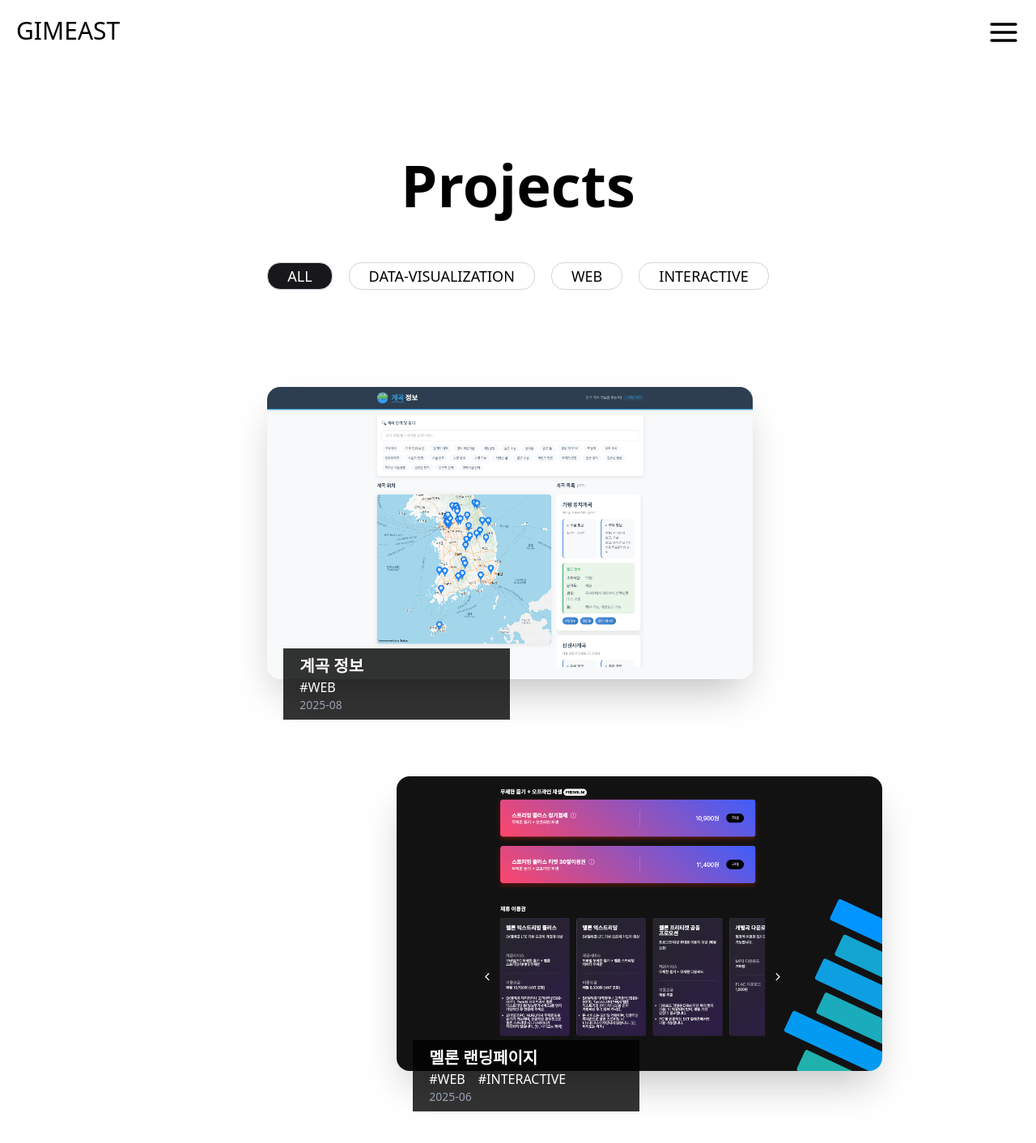
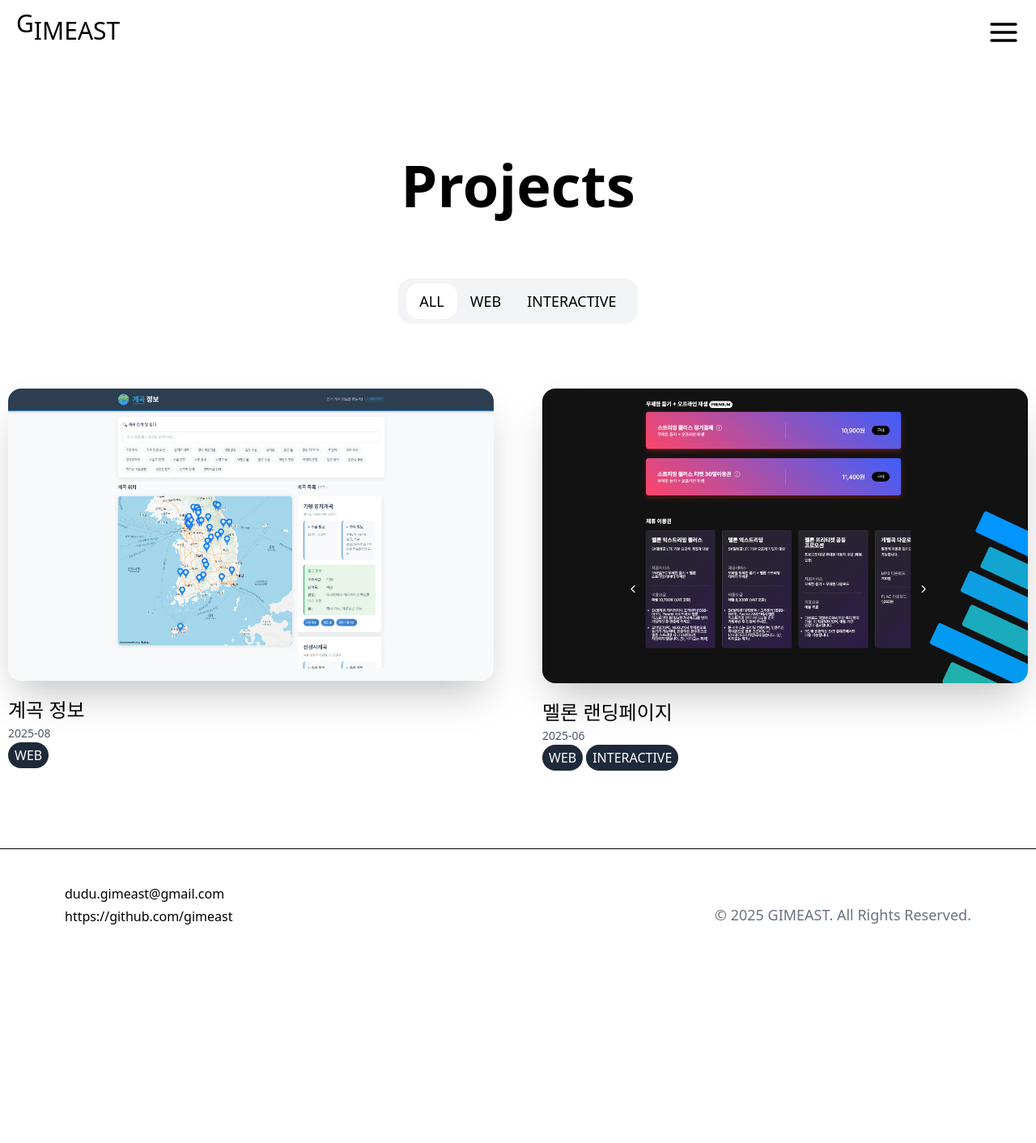
Before and after one commit to gimeast/portfolio-site, a React (Vite) app: page /project in a window 1280 px wide. Shown: the top 1412 px of the page at 81% size. After the commit the page ends 1184 px from the top, so only its background shows below. Built offline with nearby package versions, Linux system fonts and the light colour scheme; the HTML template or start-up script is replaced by a standard one.

Commit message:
Project 메뉴 UI 수정 및 푸터 추가

```diff
--- a/index.html
+++ b/index.html
@@ -4,7 +4,7 @@
     <meta charset="UTF-8" />
     <link rel="icon" type="image/svg+xml" href="/src/assets/logo.svg" />
     <meta name="viewport" content="width=device-width, initial-scale=1.0" />
-    <title>portfolio site - gimeast</title>
+    <title>gimeast | portfolio site</title>
   </head>
   <body>
     <div id="root"></div>
--- /dev/null
+++ b/src/components/Footer.jsx
@@ -0,0 +1,21 @@
+import React from "react";
+
+const Footer = () => {
+    return (
+        <footer className="flex justify-between items-end border-t-1 h-34 mt-14">
+            <address className="pb-10 pl-20 not-italic">
+                <a className="block" href="mailto:dudu.gimeast@gmail.com">
+                    dudu.gimeast@gmail.com
+                </a>
+                <a className="block mt-1" href="https://github.com/gimeast">
+                    https://github.com/gimeast
+                </a>
+            </address>
+            <small className="pb-10 pr-20  text-gray-500 text-lg">
+                &copy; 2025 GIMEAST. All Rights Reserved.
+            </small>
+        </footer>
+    );
+};
+
+export default Footer;
--- a/src/components/Header.jsx
+++ b/src/components/Header.jsx
@@ -15,7 +15,12 @@
             <Modal isOpen={isOpen} handleMenuToggle={handleMenuToggle} />
             <div className="w-[100%] flex justify-between p-5 max-w-[1920px]">
                 <h1 className="text-3xl">
-                    <Link to="/">GIMEAST</Link>
+                    <Link to="/">
+                        <span className="inline-block animate-[bounce_0.7s_ease-in_3_forwards]">
+                            G
+                        </span>
+                        IMEAST
+                    </Link>
                 </h1>
 
                 {!isOpen ? (
--- a/src/components/Main.jsx
+++ b/src/components/Main.jsx
@@ -3,7 +3,7 @@
 
 const Main = () => {
     return (
-        <main className="flex flex-col items-center mx-auto max-w-[1920px] mt-48">
+        <main className="flex flex-col items-center mx-auto max-w-[1920px] min-h-dvh mt-48">
             <Outlet />
         </main>
     );
--- a/src/pages/Layout.jsx
+++ b/src/pages/Layout.jsx
@@ -1,11 +1,13 @@
 import Header from "../components/Header.jsx";
 import Main from "../components/Main.jsx";
+import Footer from "../components/Footer.jsx";
 
 const Layout = () => {
     return (
         <>
             <Header />
             <Main />
+            <Footer />
         </>
     );
 };
--- a/src/pages/Project.jsx
+++ b/src/pages/Project.jsx
@@ -25,7 +25,7 @@
     const [projects, setProjects] = useState([]);
     const [currentType, setCurrentType] = useState({});
 
-    const filterTypes = ["ALL", "DATA-VISUALIZATION", "WEB", "INTERACTIVE"];
+    const filterTypes = ["ALL", "WEB", "INTERACTIVE"];
 
     function handleFilter(type) {
         setCurrentType(type);
@@ -46,13 +46,15 @@
     return (
         <>
             <h2 className="text-7xl font-bold">Projects</h2>
-            <section className="mb-50">
+
+            <section className="flex flex-col items-center mt-20">
                 <h3 className="sr-only">프로젝트 목록</h3>
-                <ul className="flex gap-5">
+
+                <ul className="flex justify-center items-center bg-gray-100 rounded-2xl w-74 h-14">
                     {filterTypes.map((type, index) => (
-                        <li className="mt-15" key={index}>
+                        <li className="" key={index}>
                             <button
-                                className={`border border-gray-300 text-lg px-6 py-0.5 rounded-2xl cursor-pointer ${currentType === type ? "bg-zinc-900 text-white" : ""}`}
+                                className={`text-lg px-4 py-2 rounded-2xl cursor-pointer ${currentType === type ? "bg-white text-black" : ""}`}
                                 onClick={() => handleFilter(type)}
                             >
                                 {type}
@@ -60,12 +62,9 @@
                         </li>
                     ))}
                 </ul>
-                <ul className="flex flex-col gap-30 mt-30">
-                    {projects.map((project, index) => (
-                        <li
-                            key={project.id}
-                            className={`relative ${index % 2 === 0 ? "left-0" : "left-40"}`}
-                        >
+                <ul className="grid grid-cols-2 gap-15 mt-20">
+                    {projects.map((project) => (
+                        <li key={project.id} className={"relative"}>
                             <a href={project.url} target="_blank">
                                 <img
                                     className="max-w-150 shadow-2xl rounded-2xl"
@@ -74,18 +73,17 @@
                                 />
                             </a>
 
-                            <div className="absolute bottom-[-50px] left-5 flex flex-col justify-center pl-5 w-70 bg-[rgba(0,0,0,0.8)] text-white p-2">
-                                <h4 className="text-xl font-bold">
-                                    {project.name}
-                                </h4>
-                                <p className="flex gap-4 font-thin">
-                                    {project.types.map((type, index) => (
-                                        <span key={index}>#{type}</span>
-                                    ))}
-                                </p>
-                                <span className="text-sm font-thin text-gray-400">
-                                    {project.date}
-                                </span>
+                            <h4 className="text-2xl mt-5">{project.name}</h4>
+                            <time className="text-sm text-gray-600">
+                                {project.date}
+                            </time>
+
+                            <div className="flex gap-1">
+                                {project.types.map((type) => (
+                                    <span className="bg-gray-800 text-white px-2 py-1 rounded-2xl">
+                                        {type}
+                                    </span>
+                                ))}
                             </div>
                         </li>
                     ))}
```
